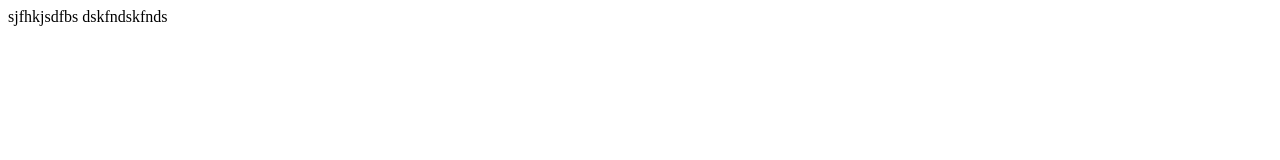
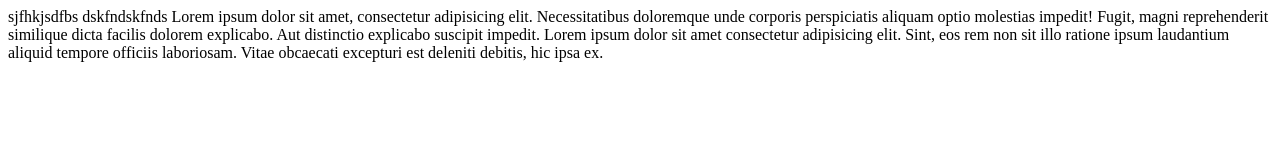
Before and after one commit to Salmankhanofficial/khan, a plain HTML site: page jan.html in a window 1280 px wide. Drawn offline with Linux system fonts and the light colour scheme.

Commit message:
edited jan.html

```diff
--- a/jan.html
+++ b/jan.html
@@ -8,5 +8,12 @@
 </head>
 <body>
     sjfhkjsdfbs dskfndskfnds
+    Lorem ipsum dolor sit amet, consectetur adipisicing elit. Necessitatibus doloremque unde corporis perspiciatis aliquam optio molestias impedit! Fugit, magni reprehenderit similique dicta facilis dolorem explicabo. Aut distinctio explicabo suscipit impedit.
+    Lorem ipsum dolor sit amet consectetur adipisicing elit. Sint, eos rem non sit illo ratione ipsum laudantium aliquid tempore officiis laboriosam. Vitae obcaecati excepturi est deleniti debitis, hic ipsa ex.
+
+
+
+
+
 </body>
 </html>
```
